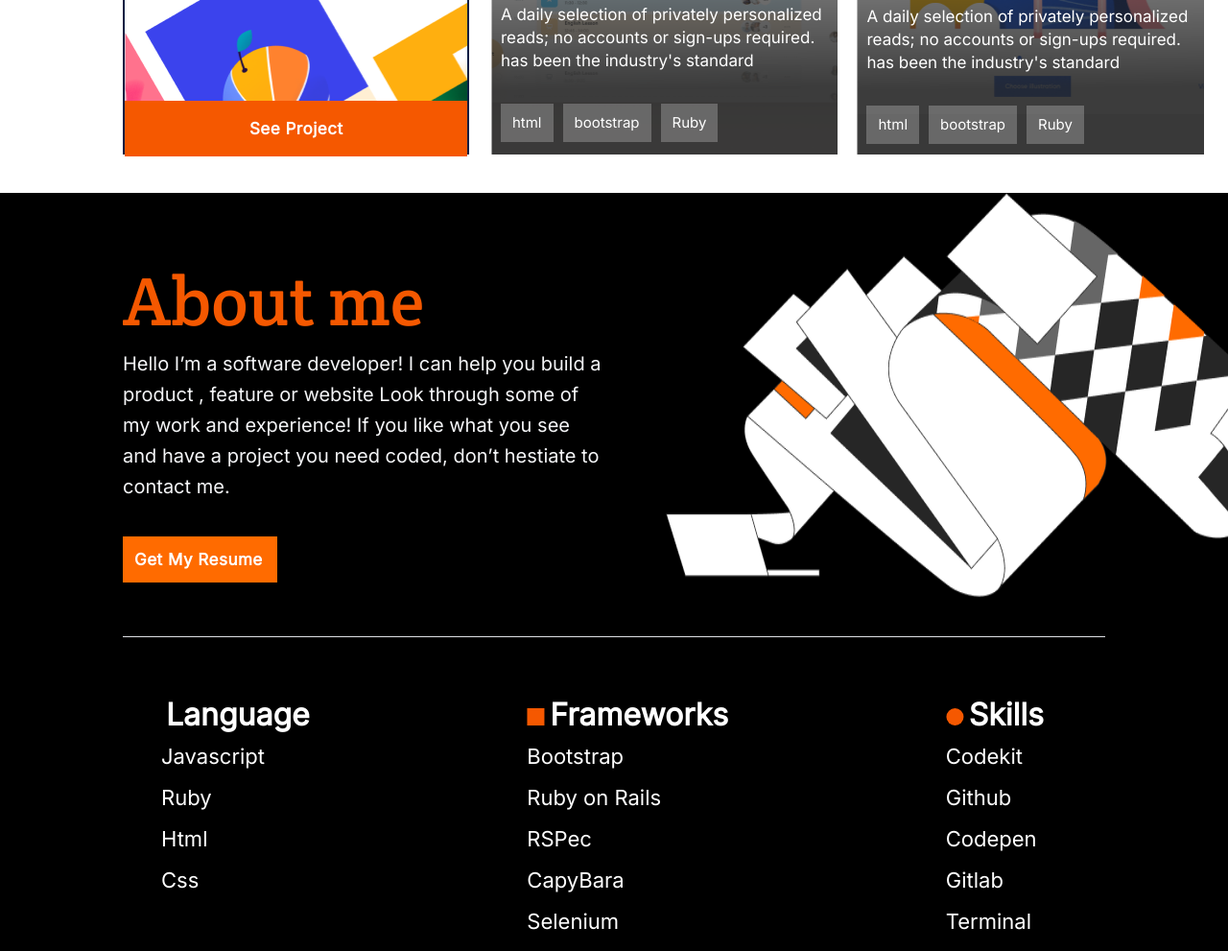
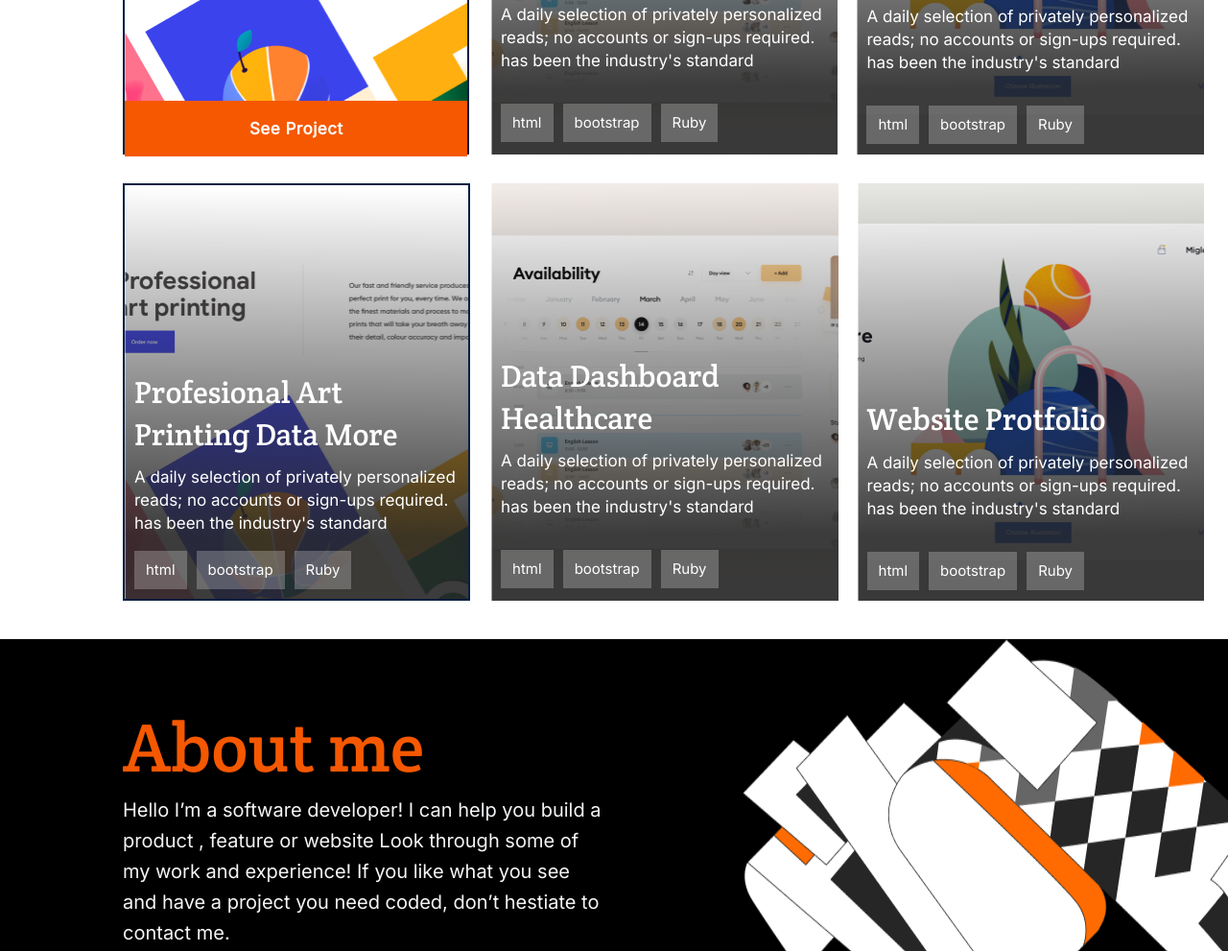
Before and after one commit to borrnelsonk/desktopportfolio, a website: page index.html in a window 1280 px wide. Shown: the part 1768-2759 px from the top of the page at 96% size. Drawn offline with Linux system fonts and the light colour scheme.

Commit message:
Align project cards

```diff
--- a/index.html
+++ b/index.html
@@ -104,9 +104,36 @@
     </div>
  </div>
  <div class="row2projects">
-    <div class="card4"></div>
-    <div class="card5"></div>
-    <div class="card6"></div>
+    <div class="card4">
+        <p class="card4h">Profesional Art Printing Data More</p>
+        <p class="card3text">A daily selection of privately personalized
+            reads; no accounts or sign-ups required. has been the industry's standard</p>
+       <ul class="card2langs">
+           <li class="clanga"><a href="#">html</a></li>
+           <li class="clangb"><a href="#">bootstrap</a></li>
+           <li class="clangc"><a href="#">Ruby</a></li>
+       </ul>
+    </div>
+    <div class="card5">
+        <p class="card2h">Data Dashboard <br>Healthcare</p>
+        <p class="card2text">A daily selection of privately personalized
+             reads; no accounts or sign-ups required. has been the industry's standard</p>
+        <ul class="card2langs">
+            <li class="clanga"><a href="#">html</a></li>
+            <li class="clangb"><a href="#">bootstrap</a></li>
+            <li class="clangc"><a href="#">Ruby</a></li>
+        </ul>
+    </div>
+    <div class="card6">
+        <p class="card3h">Website Protfolio</p>
+        <p class="card3text">A daily selection of privately personalized
+             reads; no accounts or sign-ups required. has been the industry's standard</p>
+        <ul class="card2langs">
+            <li class="clanga"><a href="#">html</a></li>
+            <li class="clangb"><a href="#">bootstrap</a></li>
+            <li class="clangc"><a href="#">Ruby</a></li>
+        </ul>
+    </div>
  </div>
 </section>
       <div class="boutplus">
--- a/styles.css
+++ b/styles.css
@@ -1389,4 +1389,84 @@
     line-height: 20px;
     color: #fff;
   }
+
+  .row2projects {
+    display: flex;
+    flex-direction: row;
+    align-items: flex-start;
+    margin-top: 30px;
+  }
+
+  .card4 {
+    background: url("/assets/printing2.png");
+    width: 369px;
+    height: 435px;
+    border: 2px solid #091e42;
+    margin-right: 2%;
+    padding-top: 162px;
+    padding-left: 10px;
+  }
+
+  .card4h {
+    width: 337px;
+    height: 81px;
+    font-family: 'Crete Round', sans-serif;
+    font-style: normal;
+    font-weight: 400;
+    font-size: 32px;
+    line-height: 44px;
+    color: #fff;
+    margin-bottom: 0;
+  }
+
+  .card4 li a {
+    text-decoration: none;
+    font-family: 'Inter', sans-serif;
+    font-style: normal;
+    font-weight: 500;
+    font-size: 15px;
+    line-height: 20px;
+    color: #fff;
+  }
+
+  .card5 {
+    background: url("/assets/Healthcare.png");
+    width: 369px;
+    height: 435px;
+    display: flex;
+    flex-direction: column;
+    padding-left: 10px;
+    padding-top: 147px;
+  }
+
+  .card5 li a {
+    text-decoration: none;
+    font-family: 'Inter', sans-serif;
+    font-style: normal;
+    font-weight: 500;
+    font-size: 15px;
+    line-height: 20px;
+    color: #fff;
+  }
+
+  .card6 {
+    background: url("/assets/websiteportfolio.png");
+    width: 369px;
+    height: 435px;
+    display: flex;
+    flex-direction: column;
+    padding-left: 10px;
+    padding-top: 192px;
+    margin-left: 20px;
+  }
+
+  .card6 li a {
+    text-decoration: none;
+    font-family: 'Inter', sans-serif;
+    font-style: normal;
+    font-weight: 500;
+    font-size: 15px;
+    line-height: 20px;
+    color: #fff;
+  }
 }
```
